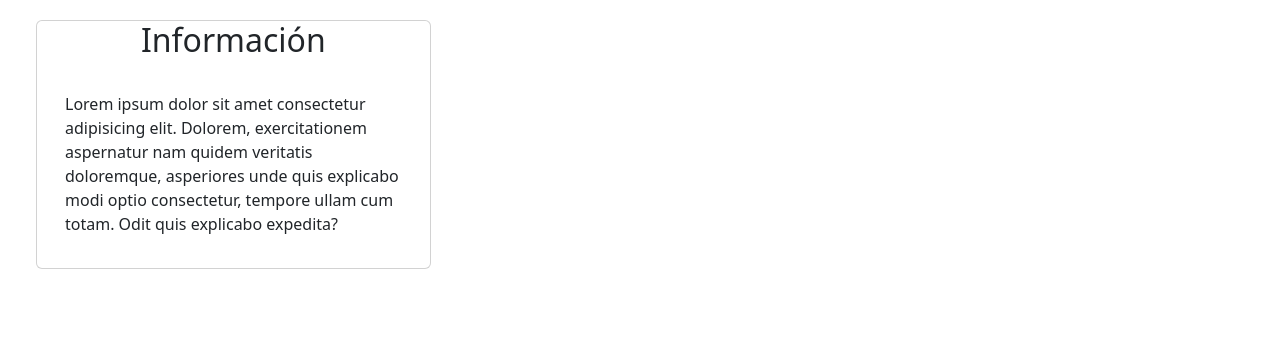
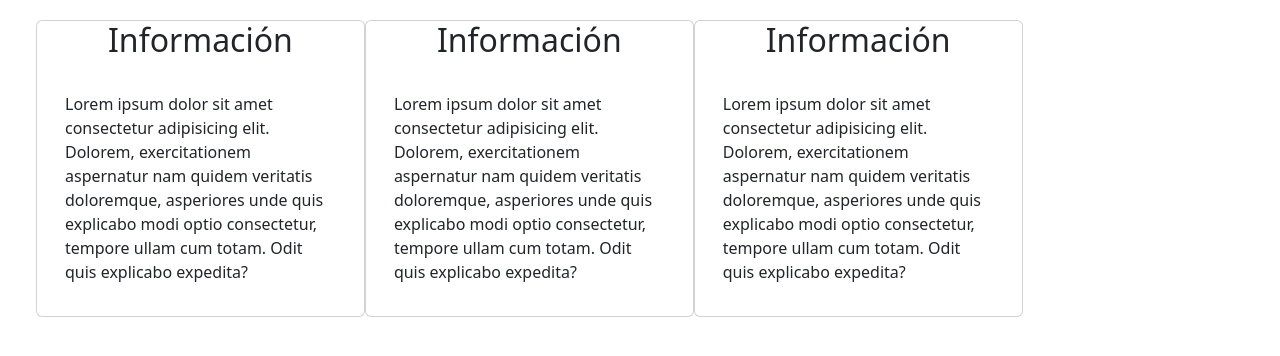
Before and after one commit to BrickZ1/EV-1, a plain HTML site: page index.html in a window 1280 px wide. Shown: the part 722-1078 px from the top of the page. Before the commit the page ends 1039 px from the top, so only its background shows below. Drawn offline with nearby package versions, Linux system fonts and the light colour scheme.

Commit message:
imagenes

```diff
--- a/index.html
+++ b/index.html
@@ -28,13 +28,16 @@
           </ul>
         </div>
       </nav>
-      <h1 class="text-center mt-3 bg-warning ">El Fogon Secreto</h1>
-      <img src="gettyimages-170044930-612x612.jpg" class="mx-auto d-block mt-5" />
+      <h1 class="text-center mt-3 bg-warning">El Fogon Secreto</h1>
+      <img
+        src="gettyimages-170044930-612x612.jpg"
+        class="mx-auto d-block mt-5"
+      />
     </header>
 
     <main class="mt-5 p-5">
       <h2>Carta</h2>
-        <div class="col-12 row">
+      <div class="col-10 row">
         <div class="card mt-3 col-4">
           <div class="card-title">
             <h2 class="text-center">Información</h2>
@@ -48,6 +51,33 @@
             </p>
           </div>
         </div>
+        <div class="card mt-3 col-4">
+          <div class="card-title">
+            <h2 class="text-center">Información</h2>
+          </div>
+          <div class="card-body">
+            <p>
+              Lorem ipsum dolor sit amet consectetur adipisicing elit. Dolorem,
+              exercitationem aspernatur nam quidem veritatis doloremque,
+              asperiores unde quis explicabo modi optio consectetur, tempore
+              ullam cum totam. Odit quis explicabo expedita?
+            </p>
+          </div>
+        </div>
+        <div class="card mt-3 col-4">
+          <div class="card-title">
+            <h2 class="text-center">Información</h2>
+          </div>
+          <div class="card-body">
+            <p>
+              Lorem ipsum dolor sit amet consectetur adipisicing elit. Dolorem,
+              exercitationem aspernatur nam quidem veritatis doloremque,
+              asperiores unde quis explicabo modi optio consectetur, tempore
+              ullam cum totam. Odit quis explicabo expedita?
+            </p>
+          </div>
+        </div>
+      </div>
     </main>
   </body>
 
```
Also changed, not shown: 599792-churrascoitaliano.png (added), completo-italiano.jpg (added), papas-fritas-estilo-french-fries-con-V3HQTRWMCRF3HBDBKQJUYFTAL4.avif (added). Lines whose indentation alone changed are shown as unchanged.
